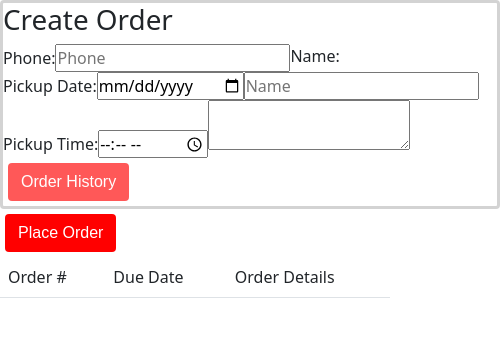
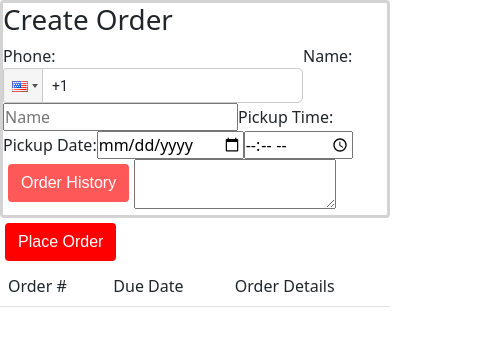
Before and after one commit to jakeTaylor0/EasyOrder-frontend, a React (Create React App) app: page / in a window 390 px wide. Shown: the top 346 px of the page, 500 px wide, since content can reach past the window. Built offline with nearby package versions, Linux system fonts and the light colour scheme.

Commit message:
get customer by phone

```diff
--- a/src/component/CreateOrder-Component.js
+++ b/src/component/CreateOrder-Component.js
@@ -3,11 +3,13 @@ import React, { useState } from "react";
 import OrderServices from "../service/Order-Services";
 import CustomerServices from "../service/Customer-Services";
 import userEvent from "@testing-library/user-event";
+import PhoneInput from "react-phone-input-2";
+import 'react-phone-input-2/lib/style.css';
 import OrderHistoryComponent from "./OrderHistory-Component";
 const CreateOrderComponent = () => {
 
     const [order, setOrder] = useState('');
-    const [customerId, setCustomerId] = useState('');
+    const [customerId, setCustomerId] = useState(0);
     const [customerPhone, setCustomerPhone] = useState('');
     const [customerName, setCustomerName] = useState('');
     const [orderDueDate, setOrderDueDate] = useState('');
@@ -23,10 +25,12 @@ const CreateOrderComponent = () => {
                 setCustomerId(res.data.responseData.customerId);
                 setCustomerName(res.data.responseData.name);
                 setCustomerExsists(true);
-                console.log("Customer with phone: " + customerPhone + " found.")
+                console.log("Customer found.");
                 OrderServices.getOrderHistory(res.data.responseData.customerId).then((res) => {
-                    if(res.data.responseData.length > 0)
+                    if(res.data.responseData.length > 0){
+                        console.log("Order history found for customer.");
                         setDisabledOH(false);
+                    }
                     else
                         setDisabledOH(true);
                 });
@@ -41,7 +45,6 @@ const CreateOrderComponent = () => {
     const getOrderHistory = () => {
         OrderServices.getOrderHistory(customerId).then((res) => {
             if(res.data.responseData.length > 0){
-                console.log("Order history found for customer.");
                 setOrderHistory(res.data.responseData);
             }
             else
@@ -49,7 +52,15 @@ const CreateOrderComponent = () => {
         });
     }
 
+    const saveCustomer = () => {
+        const customer = {name: customerName, phone: customerPhone};
+        CustomerServices.saveCustomer(customer).then((res) => {
+            console.log("Customer info saved with id: " + res.data.responseData.customerId);
+            return res.data.responseData.customerId;
+        });
+    }
     const placeOrder = () =>{
+        var cid = 0;
         if(customerExsists === true){
             CustomerServices.getCustomersByPhone(customerPhone).then((res) => {
                 if(res.data.responseData !== null){
@@ -57,6 +68,7 @@ const CreateOrderComponent = () => {
                        const customer = {name: customerName, phone: customerPhone};
                        CustomerServices.saveCustomer(customer).then((res) => {
                             setCustomerId(res.data.responseData.customerId);
+                            cid = res.data.responseData.customerId;
                             console.log("Customer with id: " + res.data.responseData.customerId + " updated.");
                         });
                     }
@@ -69,10 +81,11 @@ const CreateOrderComponent = () => {
             CustomerServices.saveCustomer(customer).then((res) => {
                 console.log("New customer saved with id: " + res.data.responseData.customerId + ".")
                 setCustomerId(res.data.responseData.customerId);
+                cid = res.data.responseData.customerId;
              });
         }
-
-        const order = {customerId: customerId, orderDetails: orderDetails, dueDate: orderDueDate, orderTakenBy: '', assingedTo: '', status:'NEW'};
+        console.log(cid);
+        const order = {customerId: cid, orderDetails: orderDetails, dueDate: orderDueDate, orderTakenBy: '', assingedTo: '', status:'NEW'};
         OrderServices.addOrder(order).then((res) =>{
             console.log("Order Saved Successfully.")
 
@@ -81,22 +94,23 @@ const CreateOrderComponent = () => {
     return(
         <div>
 
-                <div id="placeOrder" style={{borderColor:"#D3D3D3", borderStyle:"solid", borderRadius:"4px", width:"500px"}}>
+                <div id="placeOrder" style={{borderColor:"#D3D3D3", borderStyle:"solid", borderRadius:"4px"}}>
                     <h1>Create Order</h1>
                     <div style={{float:"left"}}>
                         <label>Phone:</label>
-                        <input
-                            type="text"
-                            id="phone"
+                        <PhoneInput
+                            country={'us'}
+                            //id="phone"
                             required
-                            placeholder="Phone"
+                            //placeholder="Phone"
                             value={customerPhone}
                             onChange={(e) => {
-                                setCustomerPhone(e.target.value);
-                                if(e.target.value.length === 10)
-                                    customerSearch(e.target.value);
+                                //console.log(e);
+                                setCustomerPhone(e);
+                                if(e.length >= 11)
+                                    customerSearch(e);
                                 else{
-                                    setCustomerId('');
+                                    setCustomerId(0);
                                     setCustomerName('');
                                     setDisabledOH(true);
                                 }
@@ -142,7 +156,7 @@ const CreateOrderComponent = () => {
                         onChange={(e) => setOrderDetails(e.target.value)}
                     />
 
-                    <div style={{float:""}}>
+                    <div style={{float:"left"}}>
                         <Button
                             bgColor={'red'}
                             text={'Order History'}
```
